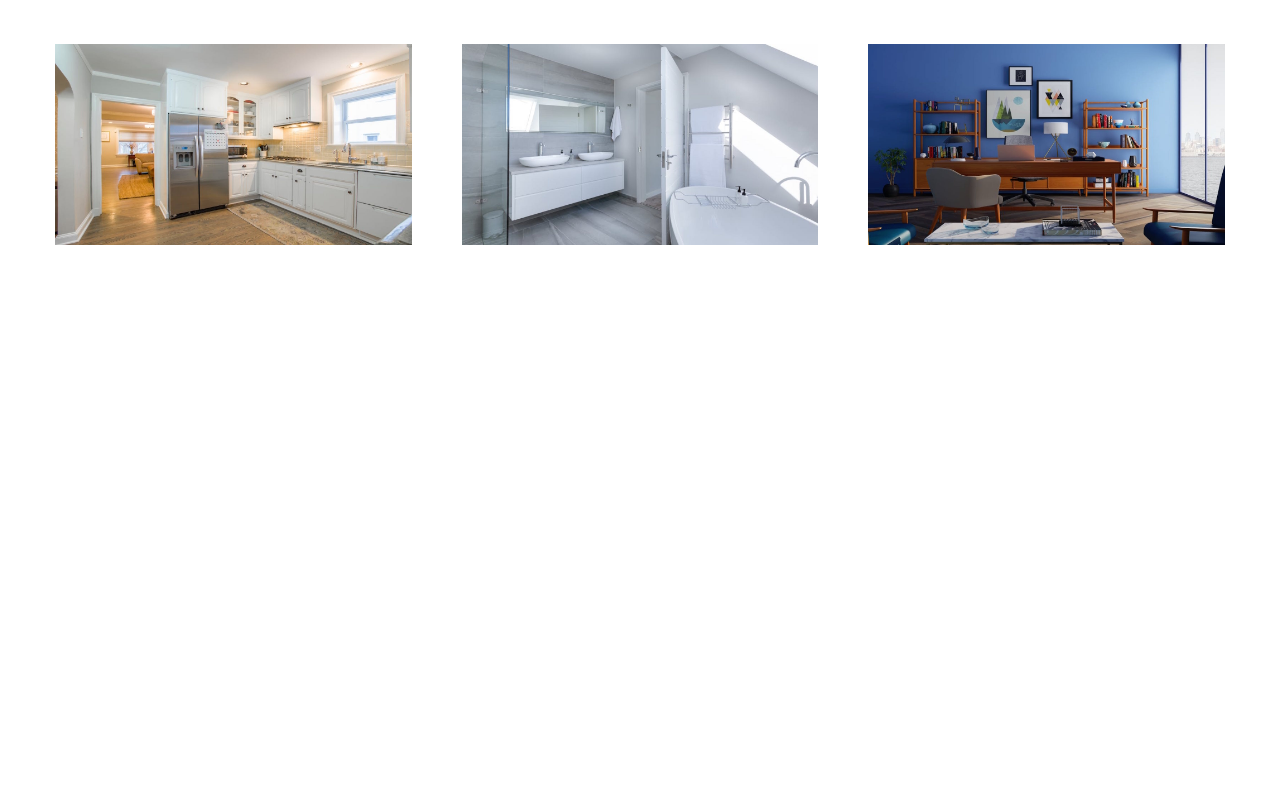
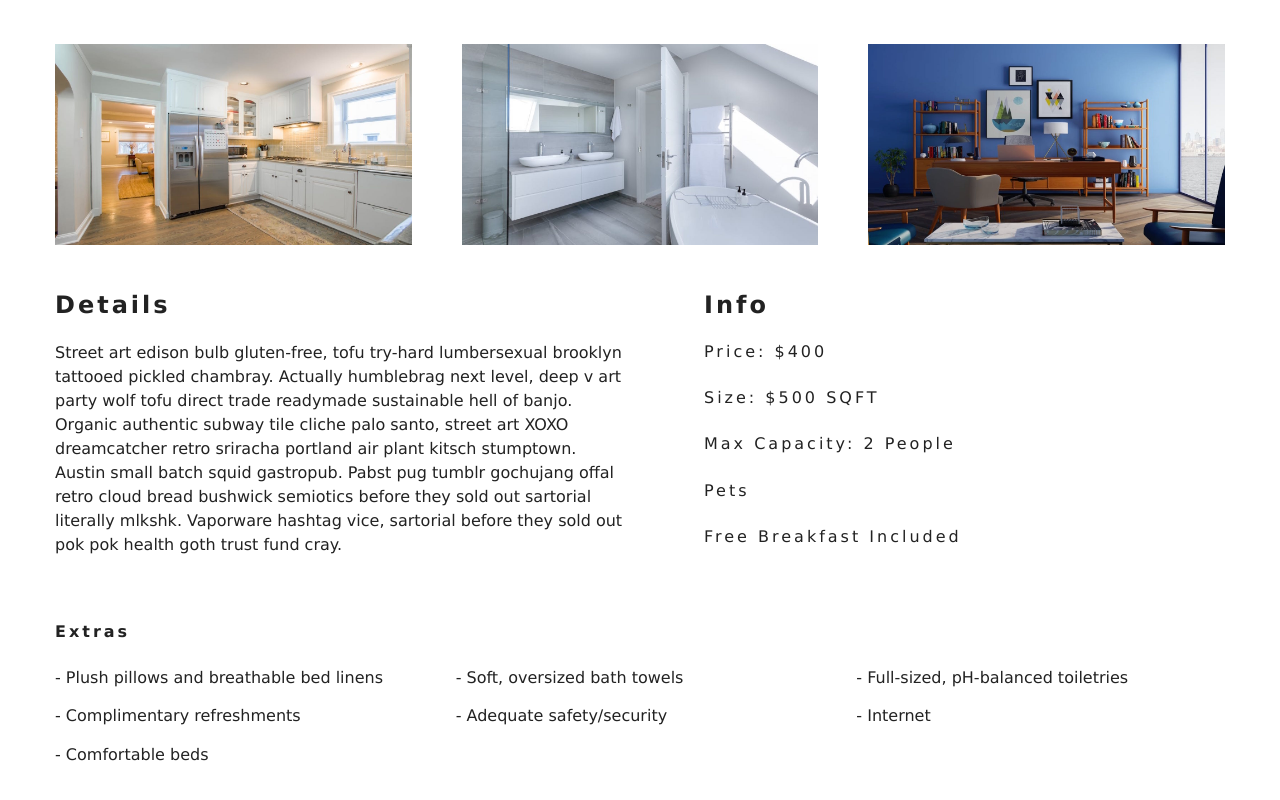
Before and after one commit to akintoluvic/beach-resort-app, a React (Create React App) app: page /rooms/double-deluxe in a window 1280 px wide. Shown: the part 582-1382 px from the top of the page. Before the commit the page ends 827 px from the top, so only its background shows below. Built offline with nearby package versions, Linux system fonts and the light colour scheme.

Commit message:
single rooms completed

```diff
--- a/src/pages/SingleRoom.js
+++ b/src/pages/SingleRoom.js
@@ -41,6 +41,33 @@
                         <img key={index} src={item} alt={name} />
                     )}
                 </div>
+
+                <div className="single-room-info">
+                    <article className="desc">
+                        <h3>details</h3>
+                        <p>{description}</p>
+                    </article>
+                    <article className="info">
+                        <h3>info</h3>
+                        <h6>price: ${price}</h6>
+                        <h6>size: ${size} SQFT</h6>
+                        <h6>
+                            max capacity: {
+                                capacity > 1 ? `${capacity} people` : `${capacity} person`
+                            }
+                        </h6>
+                        <h6>{pets?"pets":"no pets allowed"}</h6>
+                        <h6>{breakfast && "free breakfast included"}</h6>
+                    </article>
+                </div>
+            </section>
+            <section className="room-extras">
+                <h6>extras</h6>
+                <ul className="extras">
+                    {extras.map((item,index) =>{
+                        return <li key={index}>- {item}</li>
+                    })}
+                </ul>
             </section>
             </>
          );
```
